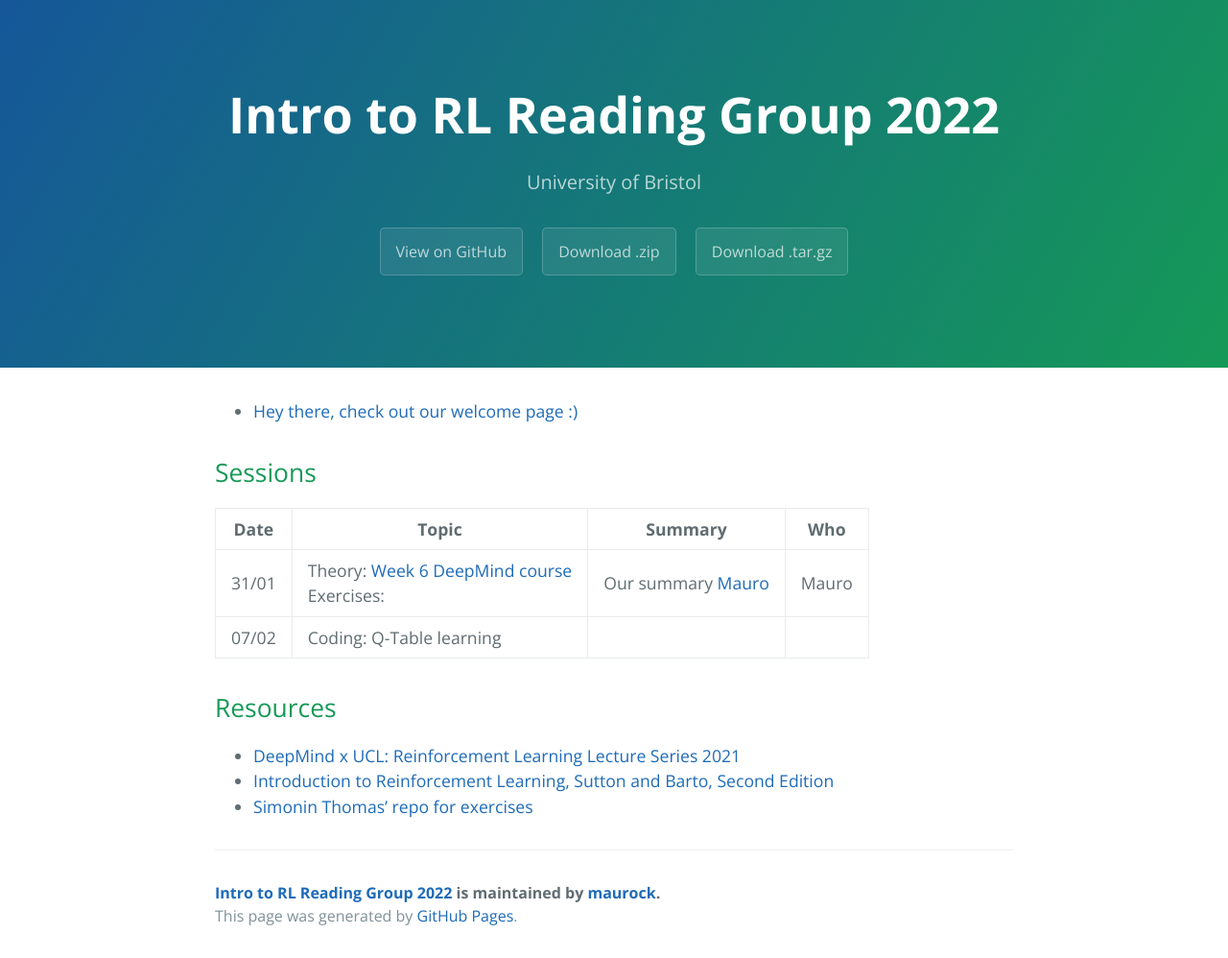
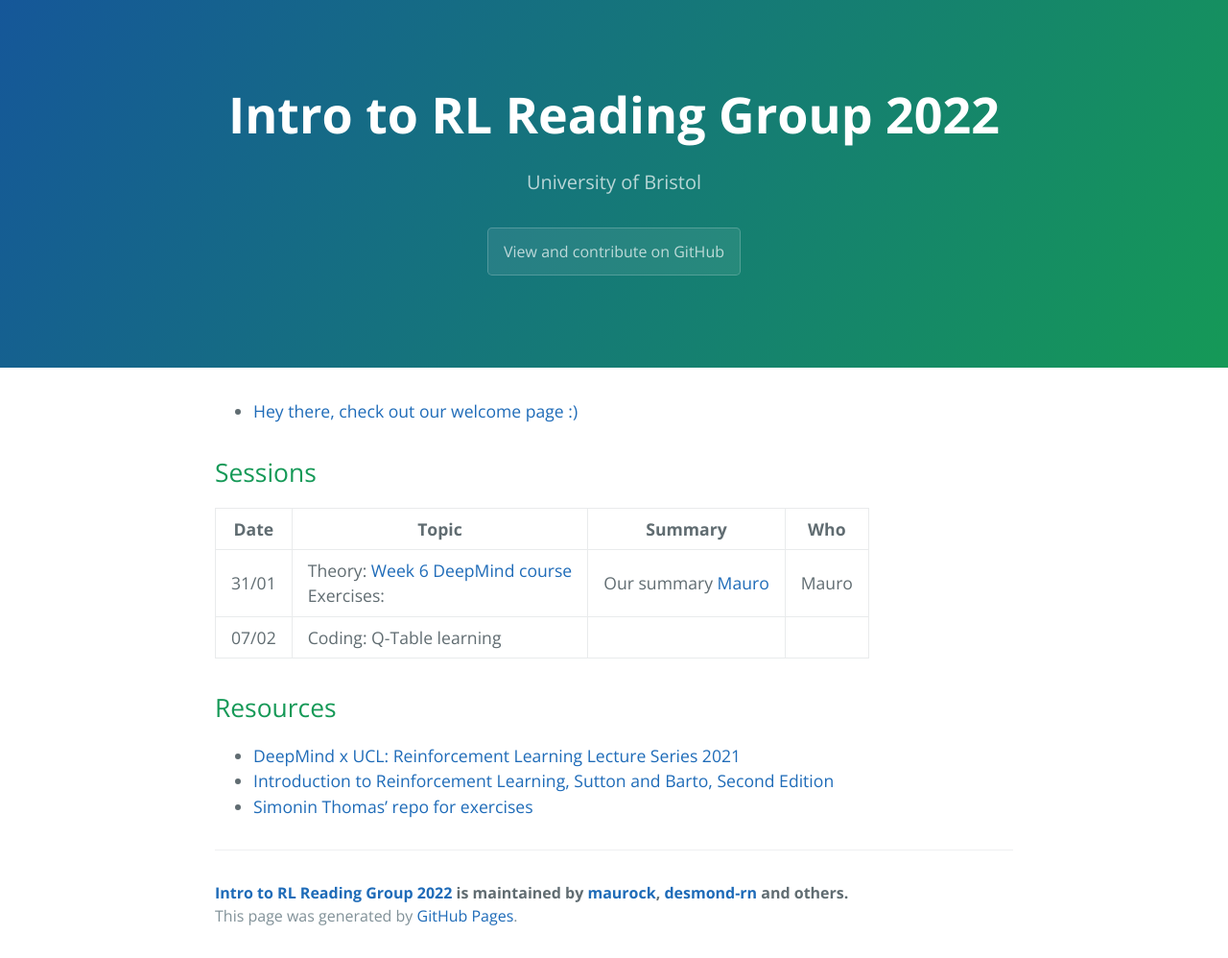
Before and after one commit to Reinforcement-Learning-Intro/Reinforcement-Learning-Intro.github.io, a Jekyll site: the page built from index.md, in a window 1280 px wide. Shown: the whole page at 96% size. Built offline with Jekyll 4.4.1, drawn with Linux system fonts in a browser that asks for light colours.

Commit message:
Edited header and footer

```diff
--- a/_includes/page-footer.html
+++ b/_includes/page-footer.html
@@ -1,4 +1,4 @@
 <footer class="site-footer">
-  <span class="site-footer-owner"><a href="{{ site.url }}">{{ site.title }}</a> is maintained by <a href="{{ site.author.url }}">{{ site.author.name }}</a>.</span>
+  <span class="site-footer-owner"><a href="{{ site.url }}">{{ site.title }}</a> is maintained by <a href="https://github.com/maurock">{{ site.author.name }}</a>, <a href="https://github.com/desmond-rn">desmond-rn</a> and others.</span>
   <span class="site-footer-credits">This page was generated by <a href="https://pages.github.com">GitHub Pages</a>.</span>
 </footer>
--- a/_includes/page-header.html
+++ b/_includes/page-header.html
@@ -1,7 +1,7 @@
 <section class="page-header">
   <h1 class="project-name">{{ site.title }}</h1>
   <h2 class="project-tagline">{{ site.tagline }}</h2>
-  <a href="#" class="btn">View on GitHub</a>
-  <a href="#" class="btn">Download .zip</a>
-  <a href="#" class="btn">Download .tar.gz</a>
+  <a href="https://github.com/Reinforcement-Learning-Intro/Reinforcement-Learning-Intro.github.io" class="btn">View and contribute on GitHub</a>
+  <!-- <a href="#" class="btn">Download .zip</a> -->
+  <!-- <a href="#" class="btn">Download .tar.gz</a> -->
 </section>
```
